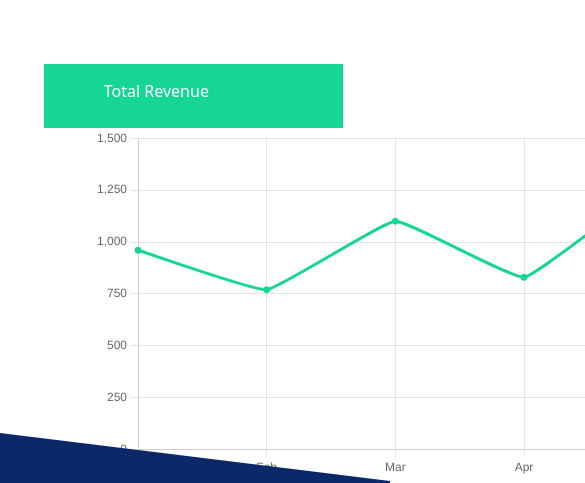
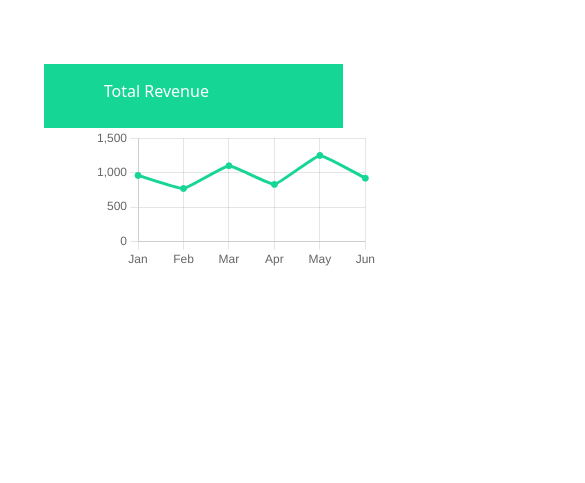
Before and after one commit to StoyanShopov/UpSkill, a React (Create React App) app in the folder Web/UpSkill.Web/ClientApp/: page /Admin in a window 390 px wide. Shown: the part 1213-1696 px from the top of the page, 585 px wide, since content can reach past the window. Built offline with nearby package versions, Linux system fonts and the light colour scheme.

Commit message:
implement media-query for charts

```diff
--- a/Web/UpSkill.Web/ClientApp/src/components/Admin/Dashboard/ClientsChart/ClientsChart.css
+++ b/Web/UpSkill.Web/ClientApp/src/components/Admin/Dashboard/ClientsChart/ClientsChart.css
@@ -1,6 +1,5 @@
 .container-clients {
     height: 4rem;
-    background-color: #296CFB;
     color: white;
     padding: 15px 20px 10px 60px;
     margin-top: 2rem;
@@ -16,3 +15,9 @@
 .wrapper {
     margin-top: 50px;
 }
+
+@media(max-width:1200px) {
+    .chart-container {
+        width: 95%;
+    }
+}
--- a/Web/UpSkill.Web/ClientApp/src/components/Admin/Dashboard/Dashboard.js
+++ b/Web/UpSkill.Web/ClientApp/src/components/Admin/Dashboard/Dashboard.js
@@ -2,6 +2,7 @@ import React from 'react';
 import DashboardOverview from './DashboardOverview/DashboardOverview';
 import ClientsChart from './ClientsChart/ClientsChart';
 import RevenueChart from './RevenueChart/Revenue';
+import Test from '../../../services/test';
 
 function Dashboard() {
     return (
@@ -11,6 +12,7 @@ function Dashboard() {
             <DashboardOverview />
             <ClientsChart />
             <RevenueChart />
+            <Test/>
           </div>
         </div>
       </>
--- a/Web/UpSkill.Web/ClientApp/src/components/Admin/Dashboard/RevenueChart/Revenue.css
+++ b/Web/UpSkill.Web/ClientApp/src/components/Admin/Dashboard/RevenueChart/Revenue.css
@@ -9,3 +9,7 @@
 .container-margin {
     margin-top: 7rem;
 }
+
+.revenue-chart {
+    margin-bottom: 5rem;
+}
--- a/Web/UpSkill.Web/ClientApp/src/components/Admin/Dashboard/RevenueChart/Revenue.js
+++ b/Web/UpSkill.Web/ClientApp/src/components/Admin/Dashboard/RevenueChart/Revenue.js
@@ -32,7 +32,7 @@ export default function RevenueChart() {
     };
 
     return (
-      <div>
+      <div className="revenue-chart">
         <div className="container-lg container-clients revenue-color container-margin">Total Revenue</div>
         <div class="chart-container">
           <Line data={data} options={options} />
```
